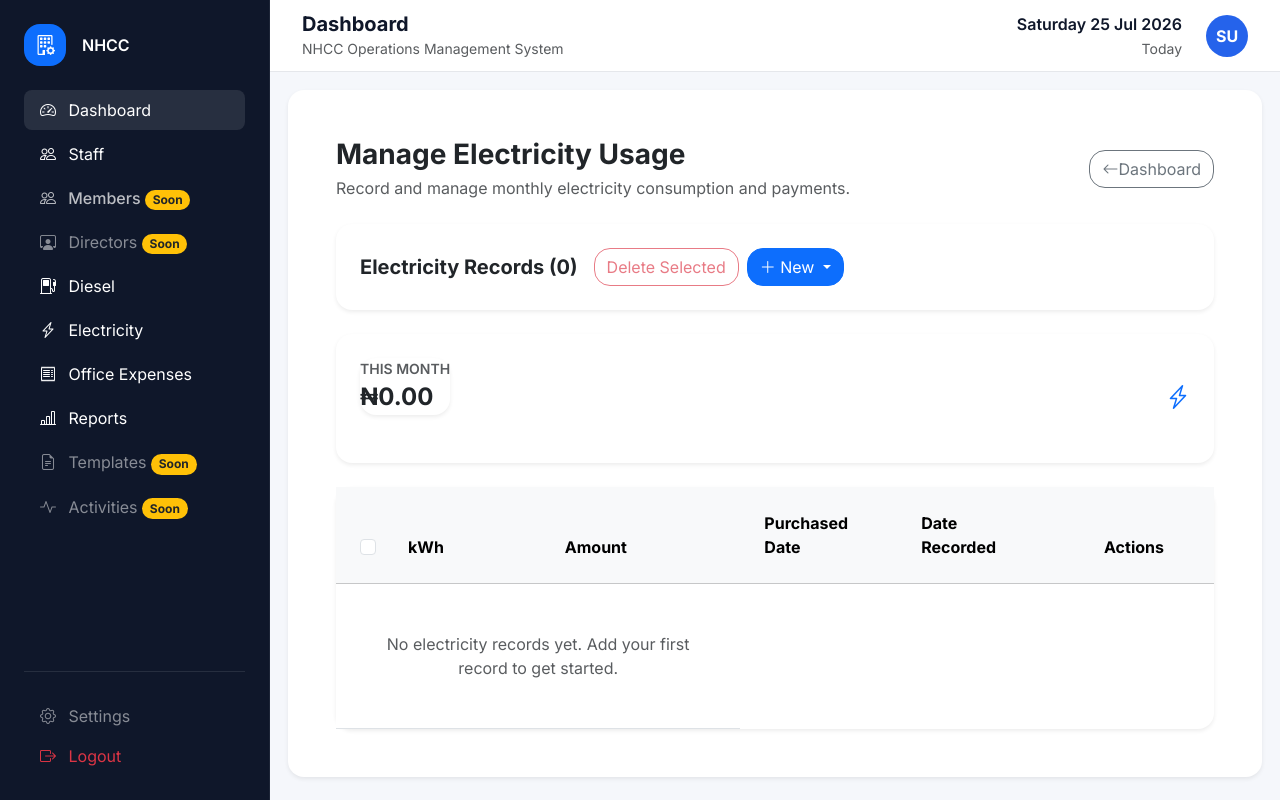
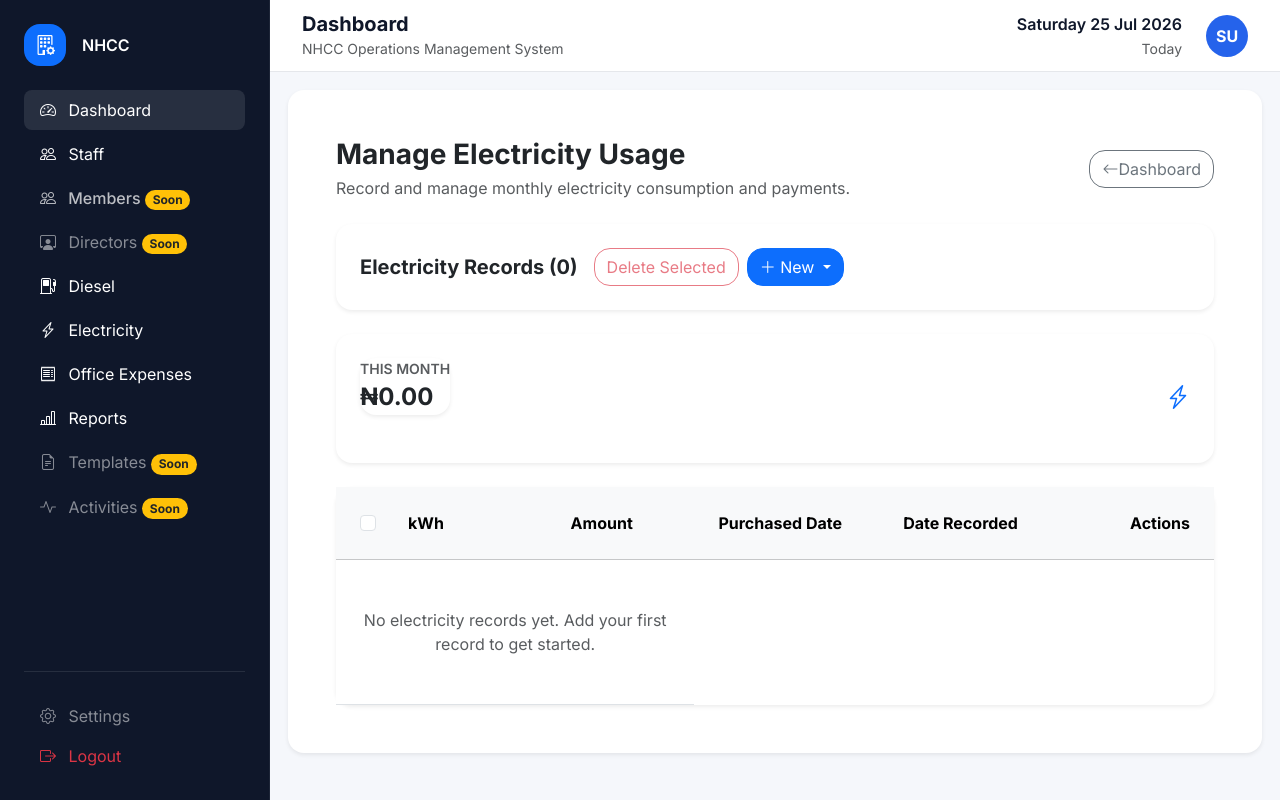
Before and after one commit to Limah-T/nhcc-operations, a Django app: page /dashboard/expense/ekedc in a window 1280 px wide. Run offline with Django 5.2, Linux system fonts and the light colour scheme; the visitor is signed in with stand-in values (Sample User, id 1); data that the repository does not hold is empty; parts of the project's set-up code (start-up, migrations or seed data) failed here and were passed over.

Commit message:
Rosolved production bugs and improve stability.

```diff
--- a/dashboard/templates/dashboard/office_expense_electricity.html
+++ b/dashboard/templates/dashboard/office_expense_electricity.html
@@ -198,7 +198,7 @@
                             Swipe left to view more columns
                         </div>
                         <div class="table-responsive">
-                            <table class="table table-hover align-middle mb-0" style="min-width: 600px; table-layout: fixed;">
+                            <table class="table table-hover align-middle mb-0" style="min-width: 750px; table-layout: fixed;">
                                 <thead class="table-light">
                                     <tr>
                                         <th style="width:48px;" class="px-4 py-4">
@@ -211,18 +211,18 @@
                                             kWh
                                         </th>
 
-                                        <th style="width:28%;" class="px-4 py-4">
+                                        <th style="width:20%;" class="px-4 py-4">
                                             Amount
                                         </th>
 
-                                        <th style="width:22%;" class="px-4 py-4">
+                                        <th style="width:25%;" class="px-4 py-4 text-nowrap">
                                             Purchased Date
                                         </th>
-                                        <th style="width:22%;" class="px-4 py-4">
+                                        <th style="width:25%;" class="px-4 py-4 text-nowrap">
                                             Date Recorded
                                         </th>
 
-                                        <th style="width:160px;" class="px-4 py-4 text-center">
+                                        <th style="width:150px;" class="px-4 py-4 text-end">
                                             Actions
                                         </th>
                                     </tr>
@@ -245,15 +245,15 @@
                                             ₦{{ electricity.amount|floatformat|intcomma }}
                                         </td>
 
-                                        <td class="px-4 py-4 text-nowrap">
+                                        <td class="px-4 py-4 text-nowrap text-center">
                                             {{ electricity.created_at|date:"d M Y" }}
                                         </td>
 
-                                        <td class="px-4 py-4 text-nowrap">
+                                        <td class="px-4 py-4 text-nowrap text-center">
                                             {{ electricity.date_recorded|date:"d M Y" }}
                                         </td>
 
-                                        <td class="px-4 py-4 text-center">
+                                        <td class="px-4 py-4 text-end">
 
                                             <!-- Desktop  Actions-->
 
```
